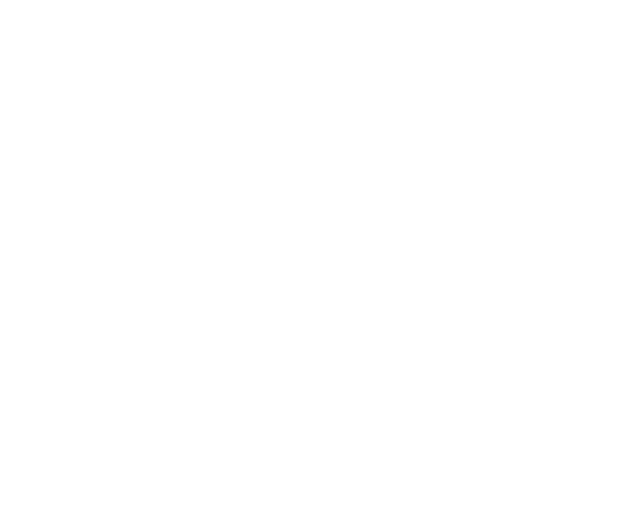
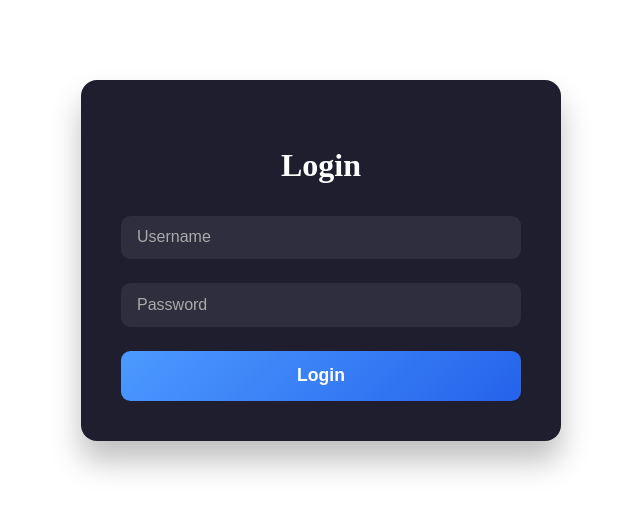
Before and after one commit to harshitbansal184507/FocusNotes, a React (Vite) app in the folder frontend/: page /login in a window 1280 px wide. Shown: the top 512 px of the page, without its empty margins (319-959 px from the left). Built offline with nearby package versions, Linux system fonts and the light colour scheme.

Commit message:
frontend changes

```diff
--- a/frontend/src/components/Form.jsx
+++ b/frontend/src/components/Form.jsx
@@ -56,7 +56,7 @@
 
         <input
         className="form-input"
-        type="text"
+        type="password"
         value={password}
         onChange={(e)=>setPassword(e.target.value)}
         placeholder="Password" />
--- a/frontend/src/pages/Login.jsx
+++ b/frontend/src/pages/Login.jsx
@@ -1,9 +1,8 @@
-import Form from "../components/Form"
+import Form from "../components/Form.jsx"
 
 function Login(){
-    return
-     <Form
-        route="/api/token/"
+    return <Form
+        route="/api/token"
         method="login"
     />
 }
--- a/frontend/src/pages/Register.jsx
+++ b/frontend/src/pages/Register.jsx
@@ -4,11 +4,11 @@
 
 
 function Register(){
-    return
+    return (
     <Form
         route="/api/user/register/"
         method="register"
-    />
+    />)
 }
 
 export default Register
```
Also changed, not shown: 1 other file (tests, documents, lock files or other folders).
